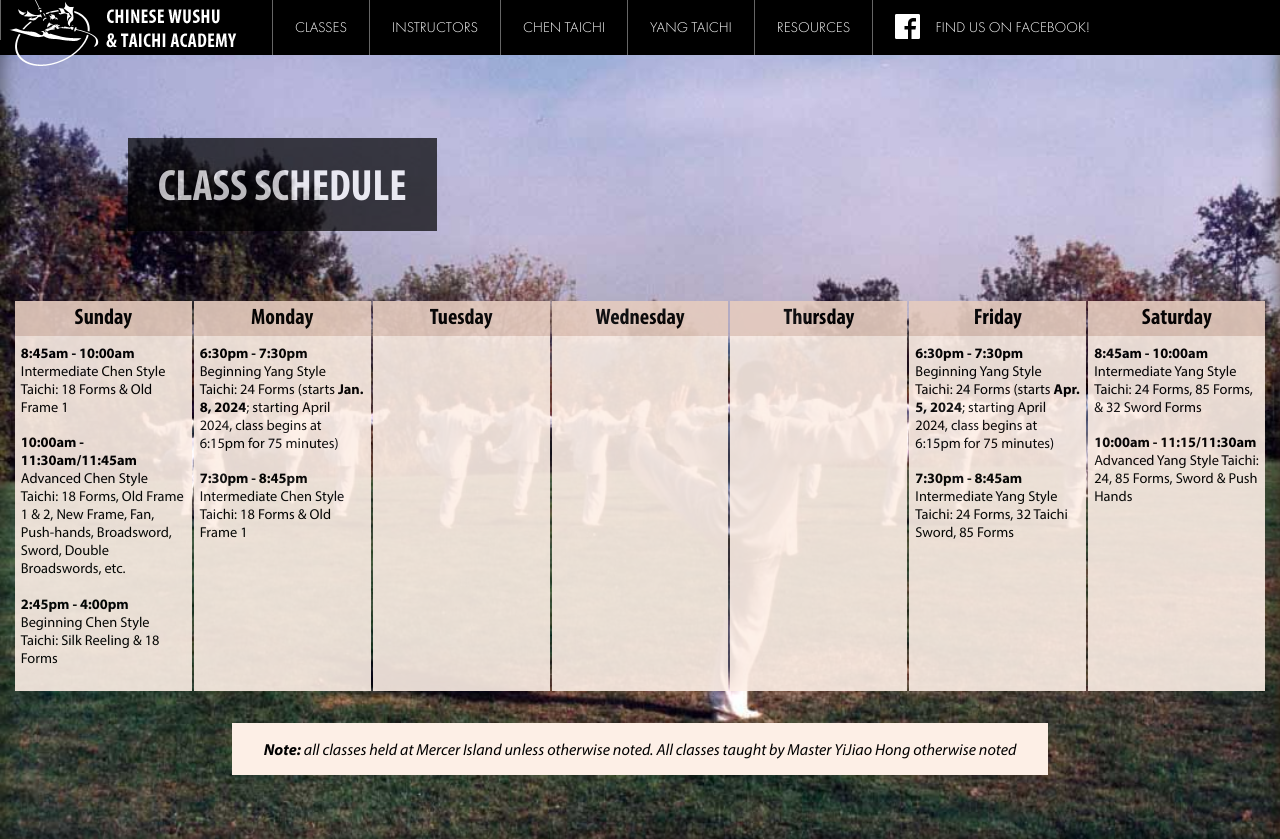
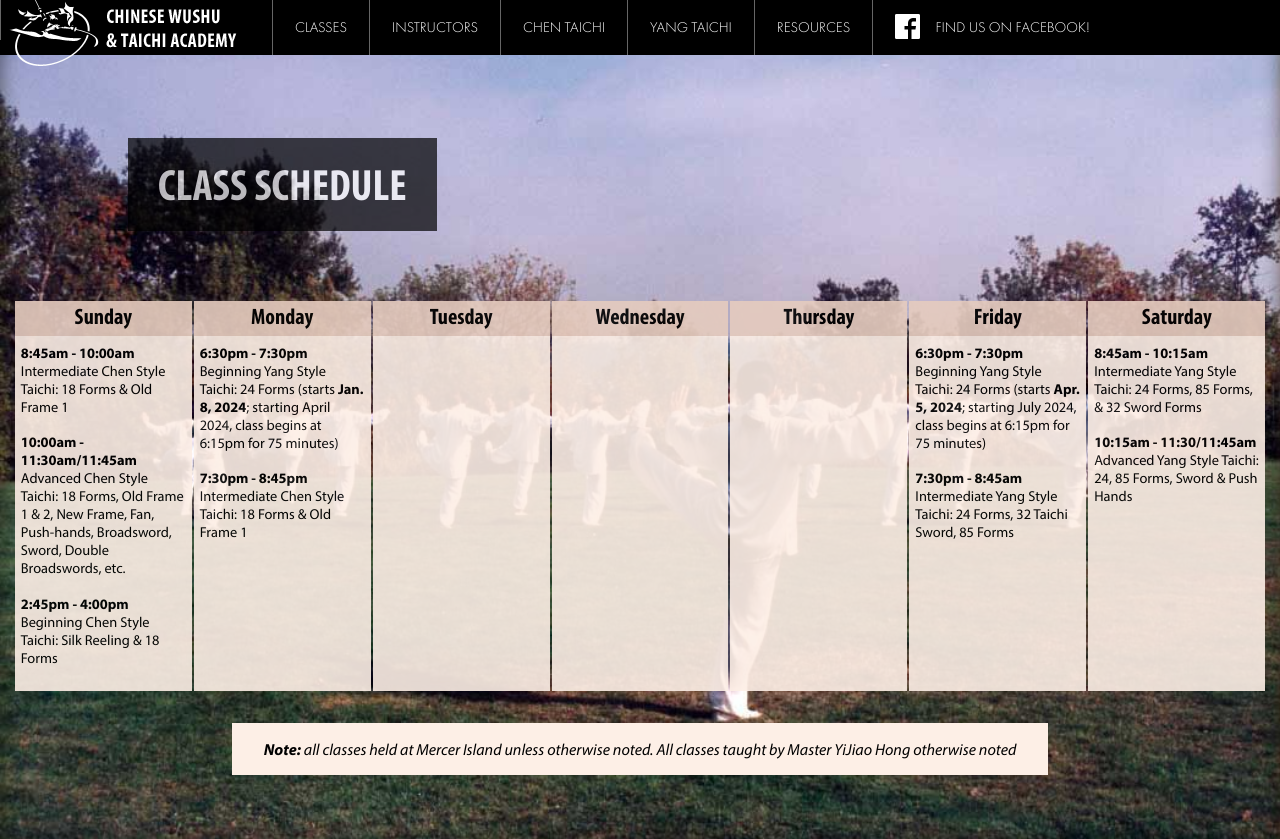
Before and after one commit to gregmli/cwta, a Flask app: page /classes in a window 1280 px wide. Shown: the top 839 px of the page. Run offline with Flask 3, Linux system fonts and the light colour scheme; some libraries are stand-ins or nearby versions.

Commit message:
missed schedule updates

```diff
--- a/redesign/website/templates/classes.html
+++ b/redesign/website/templates/classes.html
@@ -65,7 +65,7 @@
 			<!-- Friday -->
 			<div class="event">
 				<div class="time">6:30pm - 7:30pm</div>
-				<div class="name">Beginning Yang Style Taichi: 24 Forms (starts <strong>Apr. 5, 2024</strong>; starting April 2024, class begins at 6:15pm for 75 minutes)</div>
+				<div class="name">Beginning Yang Style Taichi: 24 Forms (starts <strong>Apr. 5, 2024</strong>; starting July 2024, class begins at 6:15pm for 75 minutes)</div>
 			</div>
 
 			<div class="event">
@@ -76,11 +76,11 @@
 		</td><td>
 			<!-- Saturday -->
 			<div class="event">
-				<div class="time">8:45am - 10:00am</div>
+				<div class="time">8:45am - 10:15am</div>
 				<div class="name">Intermediate Yang Style Taichi: 24 Forms, 85 Forms, &amp; 32 Sword Forms</div>
 			</div>
 			<div class="event">
-				<div class="time">10:00am - 11:15/11:30am</div>
+				<div class="time">10:15am - 11:30/11:45am</div>
 				<div class="name">Advanced Yang Style Taichi: 24, 85 Forms, Sword &amp; Push Hands</div>
 			</div>
 		</td>
```
